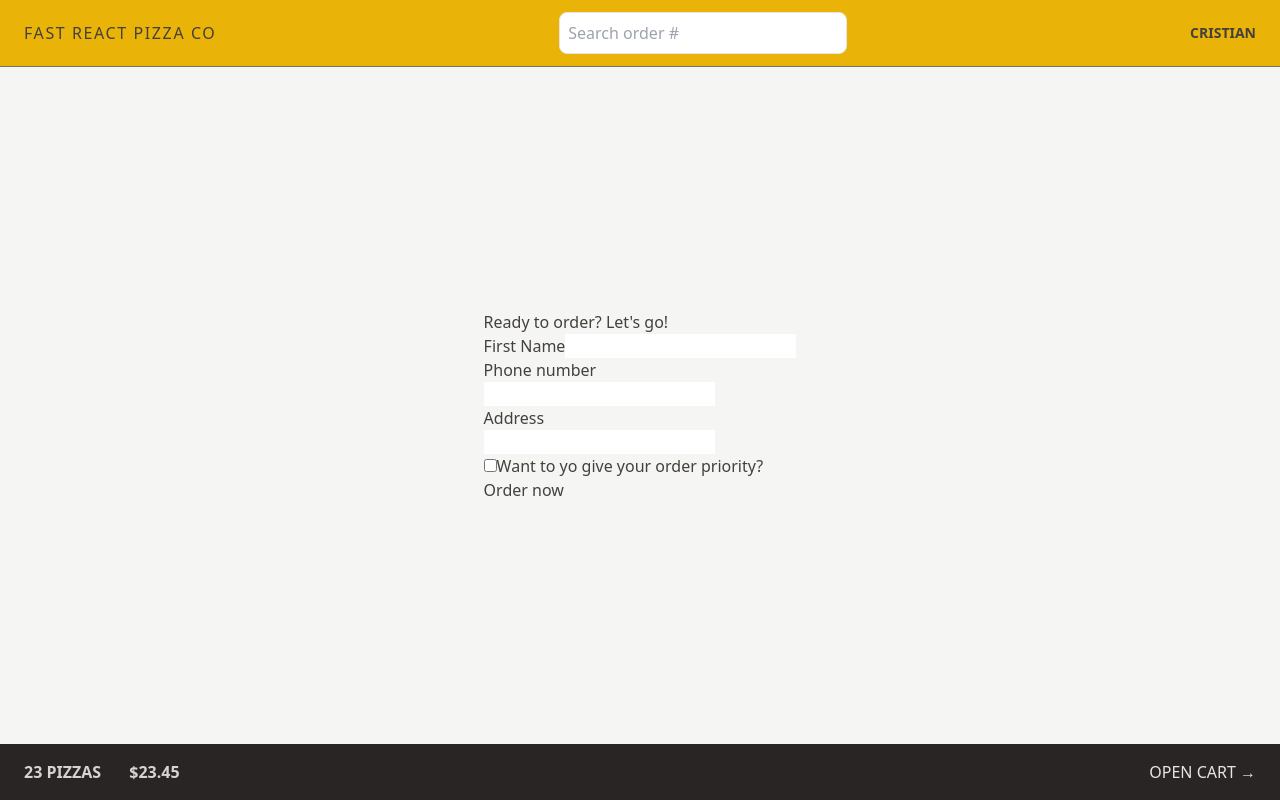
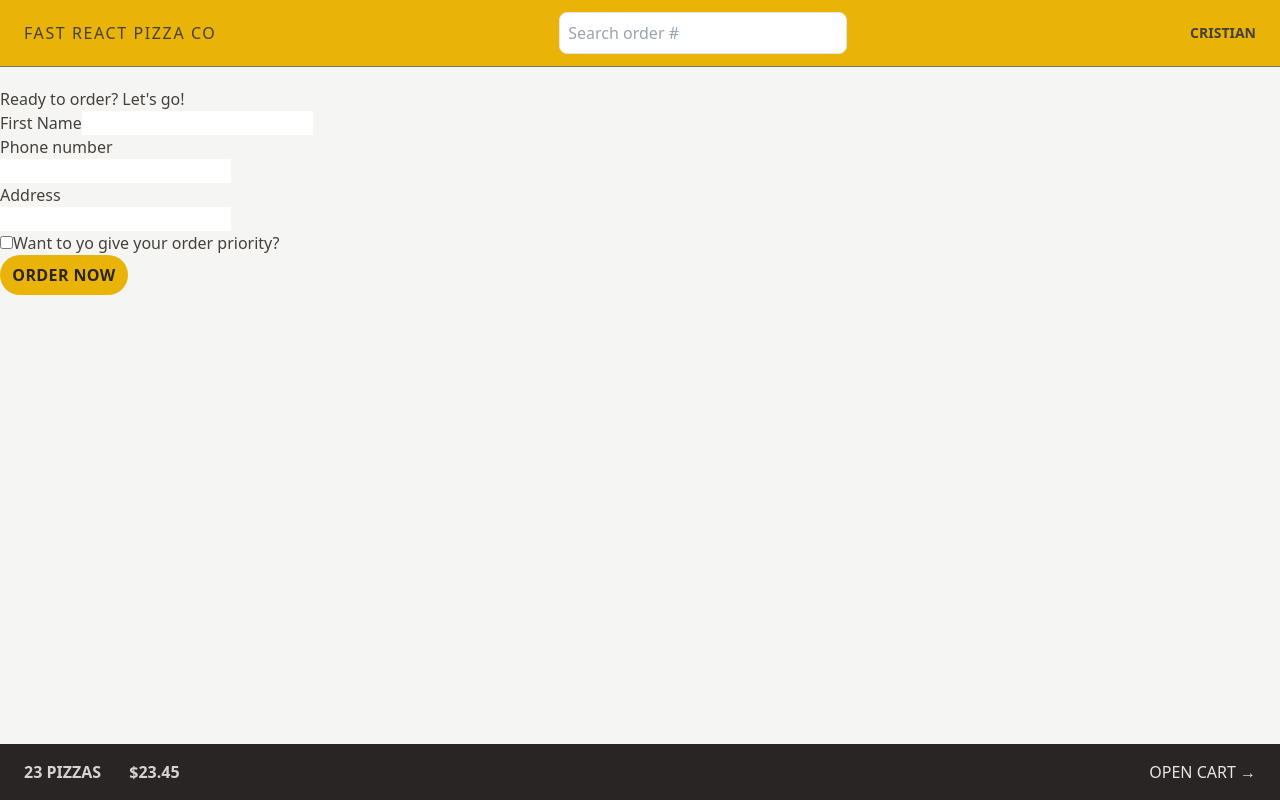
Before and after one commit to CristianLopes/fast-react-pizza, a React (Vite) app: page /order/new in a window 1280 px wide. Built offline with nearby package versions, Linux system fonts and the light colour scheme.

Commit message:
add styling buttons, states, transitions

```diff
--- a/src/features/cart/Cart.jsx
+++ b/src/features/cart/Cart.jsx
@@ -29,7 +29,7 @@ function Cart() {
 
   return (
     <div>
-      <Link to="/menu">&larr; Back to menu</Link>
+      <Link to="/menu" className='text-sm text-blue-500 hover:text-blue-600 hover:underline'>&larr; Back to menu</Link>
 
       <h2>Your cart, %NAME%</h2>
 
--- a/src/features/order/CreateOrder.jsx
+++ b/src/features/order/CreateOrder.jsx
@@ -94,9 +94,13 @@ function CreateOrder() {
             name='cart'
             value={JSON.stringify(cart)}
           />
-          <button disabled={isSubmitting}>
+          <button disabled={isSubmitting} className='w-32 bg-yellow-500 px-2 py-2 rounded-full font-semibold uppercase tracking-wide text-stone-800
+            hover:bg-yellow-600 hover:text-stone-200 transition-colors duration-300
+            focus:bg-yellow-400 focus:outline-none focus:ring focus:ring-offset-2 focus:ring-yellow-300
+             disabled:cursor-not-allowed'>
             {isSubmitting ? 'Placing order...' : 'Order now'}
           </button>
+
         </div>
       </Form>
     </div>
@@ -123,8 +127,8 @@ export async function action({ request }) {
     return errors;
   }
 
-  const newOrder = await createOrder(order);
-  return redirect(`/order/${newOrder.id}`);
+  // const newOrder = await createOrder(order);
+  // return redirect(`/order/${newOrder.id}`);
 }
 
 export default CreateOrder;
--- a/src/features/user/CreateUser.jsx
+++ b/src/features/user/CreateUser.jsx
@@ -21,7 +21,7 @@ function CreateUser() {
         className='w-72 px-2 py-2 border border-stone-200 rounded-lg'
       />
 
-      <button className='w-32 bg-yellow-500 px-2 py-2 rounded-full text-stone-50 font-semibold hover:bg-yellow-600 hover:text-stone-200'> Save Changes </button>
+      <button className='w-32 bg-yellow-500 px-2 py-2 rounded-full text-stone-50 font-semibold hover:bg-yellow-600 hover:text-stone-200 transition-colors duration-300'> Save Changes </button>
 
       {username !== '' && (
         <div>
--- a/src/ui/AppLayout.jsx
+++ b/src/ui/AppLayout.jsx
@@ -14,7 +14,7 @@ function AppLayout() {
       <Header />
 
      <div className='overflow-scroll'>
-        <main className='flex h-full items-center justify-center'>
+        <main className='h-full py-5'>
             <Outlet />
           </main>
      </div>
```
